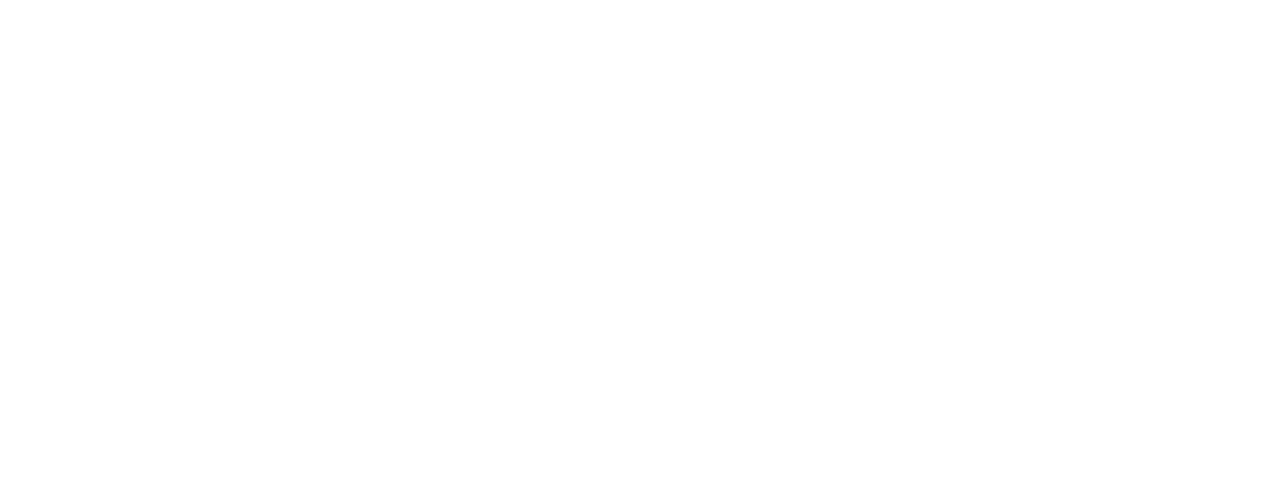
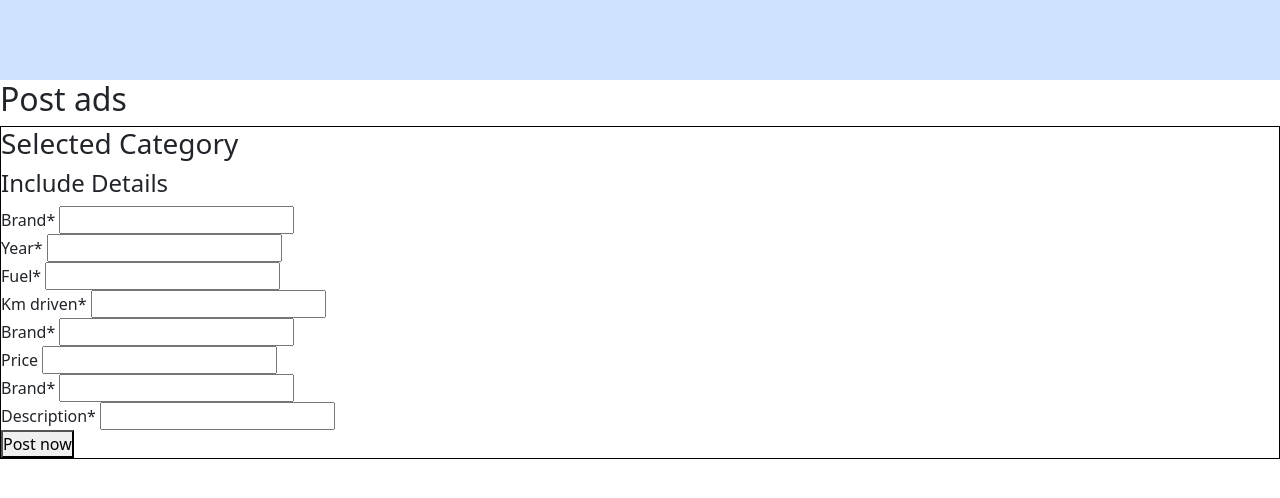
Before and after one commit to prajula255/crudw, a React (Vite) app: page /addetails in a window 1280 px wide. Before the commit this address had no page. Shown: the top 498 px of the page. Built offline with nearby package versions, Linux system fonts and the light colour scheme.

Commit message:
profile and addetails page is added

```diff
--- a/src/App.jsx
+++ b/src/App.jsx
@@ -5,6 +5,8 @@ import RegisterPage from "./pages/registerpage/registerpage"
 import HomePage from "./pages/homePage/homePage";
 import ProtectedRoute from "./provider/protectedRoute";
 import ProductDetails from "./pages/productDetails/productDetails";
+import ProfilePage from "./pages/profilepage";
+import AdsDetails from "./pages/adsDetails";
 function App() {
   return (
     <>
@@ -13,7 +15,9 @@ function App() {
           <Route path="/" element={<LoginPage />} />
           <Route path="/signup" element={<RegisterPage />} />
           <Route path="/home" element={<ProtectedRoute><HomePage /></ProtectedRoute>} />
-          <Route path="/product-details" element={<ProductDetails/>}/>
+          <Route path="/product-details" element={<ProductDetails />} />
+          <Route path="/ads" element={<ProfilePage />} />
+          <Route path="/addetails" element={<AdsDetails/>}/>
         </Routes>
       </Router>
     </>
--- a/src/components/navbar.jsx
+++ b/src/components/navbar.jsx
@@ -4,6 +4,7 @@ import Form from 'react-bootstrap/Form';
 import Nav from 'react-bootstrap/Nav';
 import Navbar from 'react-bootstrap/Navbar';
 import NavDropdown from 'react-bootstrap/NavDropdown';
+import { Link } from 'react-router-dom';
 
 function NavEx() {
     return (
@@ -53,7 +54,6 @@ function NavEx() {
                             <svg xmlns="http://www.w3.org/2000/svg" fill="none" viewBox="0 0 24 24" strokeWidth={1.5} stroke="currentColor" className="size-6" height={24} width={24}>
                                 <path strokeLinecap="round" strokeLinejoin="round" d="M17.982 18.725A7.488 7.488 0 0 0 12 15.75a7.488 7.488 0 0 0-5.982 2.975m11.963 0a9 9 0 1 0-11.963 0m11.963 0A8.966 8.966 0 0 1 12 21a8.966 8.966 0 0 1-5.982-2.275M15 9.75a3 3 0 1 1-6 0 3 3 0 0 1 6 0Z" />
                             </svg>
-
                         </div>
 
                         {/* <Button variant='outline-success' className='btn rounded-pill px-4  '>
@@ -65,6 +65,16 @@ function NavEx() {
                         {/* </Form> */}
                     </Nav>
 
+                    <Nav className="ms-auto">
+                        <NavDropdown title="Profile" id="profileDropdown">
+                            <NavDropdown.Item href="#accounts" >View and Edit profile</NavDropdown.Item>
+                            <NavDropdown.Item as={Link} to="/ads">Ads</NavDropdown.Item>
+                            <NavDropdown.Item href="#settings">Settings</NavDropdown.Item>
+                            <NavDropdown.Item href="#help">Help</NavDropdown.Item>
+                            <NavDropdown.Divider />
+                            <NavDropdown.Item href="#logout">Logout</NavDropdown.Item>
+                        </NavDropdown>
+                    </Nav>
                     <Nav className='ms-auto'>
                         <Nav.Link href="#action1">Login</Nav.Link>
                     </Nav>
--- /dev/null
+++ b/src/pages/adsDetails.jsx
@@ -0,0 +1,29 @@
+import React from "react";
+
+function AdsDetails() {
+    return (
+        <div>
+            <nav className="bg-primary-subtle" style={{ padding: "40px" }}>
+            </nav>
+            <h2>Post ads</h2>
+            <div style={{ border: "1px solid black" }}>
+                <h3>Selected Category</h3>
+                <h4>Include Details</h4>
+                <form>
+                    <label>Brand* <input type="text" /></label><br />
+                    <label>Year* <input type="number" /></label><br />
+                    <label>Fuel* <input type="text" /></label><br />
+                    <label>Km driven* <input type="number" /></label><br />
+                    <label>Brand* <input type="text" /></label><br />
+                    <label>Price <input type="number" /></label><br />
+                    <label>Brand* <input type="text" /></label><br />
+                    <label>Description* <input type="number" /></label><br />
+
+                    <button type="submit">Post now</button>
+                </form>
+            </div>
+        </div>
+    );
+}
+
+export default AdsDetails;
--- a/src/pages/profilePage.jsx
+++ b/src/pages/profilePage.jsx
@@ -0,0 +1,26 @@
+import React from "react";
+import { useNavigate } from "react-router-dom";
+function ProfilePage() {
+    const navigate = useNavigate();
+    const handleCarClick = () => {
+        navigate("/addetails")
+    }
+    return (
+        <div >
+            <nav className="bg-primary-subtle" style={{ padding: "40px" }}>
+            </nav>
+            <h2>Post ads</h2>
+            <div style={{ border: "1px solid black" }}>
+                <h4>Choose Category</h4>
+                <div style={{ border: "1px solid black", width: "20%" }} onClick={handleCarClick}>
+                    Cars<svg xmlns="http://www.w3.org/2000/svg" fill="none" viewBox="0 0 24 24" strokeWidth={1.5} stroke="currentColor" height="24" width="24">
+                        <path strokeLinecap="round" strokeLinejoin="round" d="m8.25 4.5 7.5 7.5-7.5 7.5" />
+                    </svg>
+
+
+                </div>
+            </div>
+        </div>
+    )
+}
+export default ProfilePage;
```
